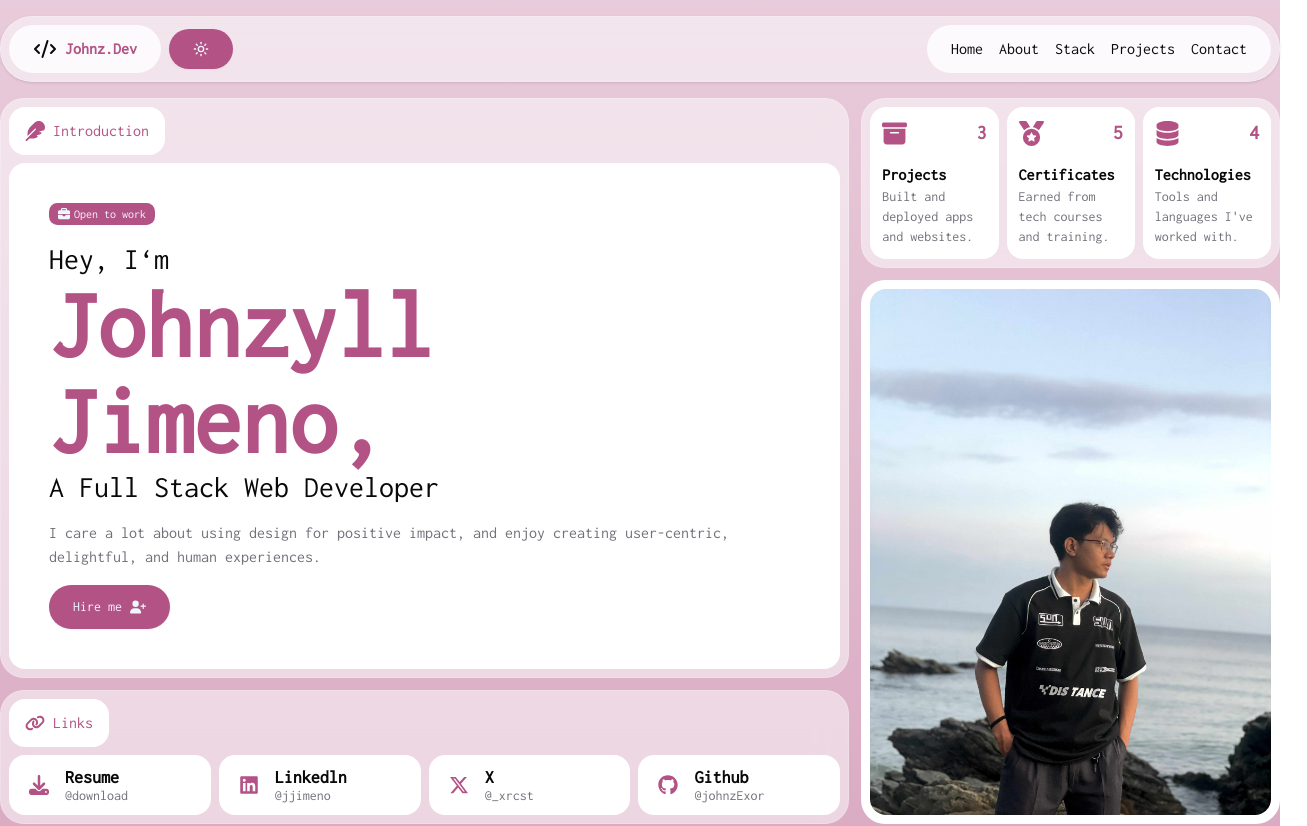
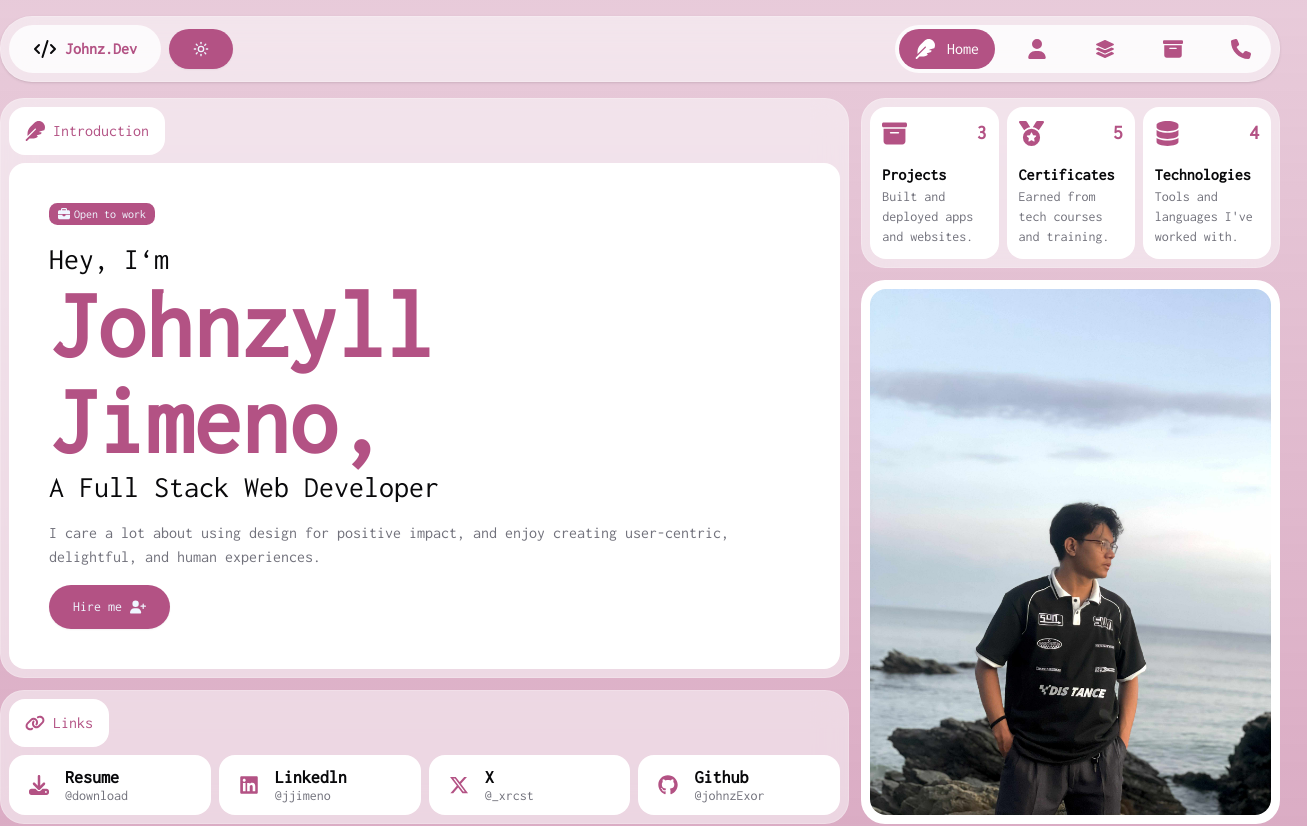
Before and after one commit to JohnzExor/2025-portfolio, a Next.js app: page / in a window 1280 px wide. Shown: the top 826 px of the page, 1307 px wide, since content can reach past the window. Built offline with nearby package versions, Linux system fonts and the light colour scheme.

Commit message:
updated header'

```diff
--- a/src/app/data.ts
+++ b/src/app/data.ts
@@ -12,15 +12,19 @@ import {
   FaUserGraduate,
   FaLeaf,
   FaShopify,
+  FaUser,
+  FaFeather,
+  FaLayerGroup,
+  FaPhone,
 } from "react-icons/fa6";
 import { RiNextjsLine } from "react-icons/ri";
 
 export const links = [
-  { name: "Home", link: "#home" },
-  { name: "About", link: "#about" },
-  { name: "Stack", link: "#tech" },
-  { name: "Projects", link: "#projects" },
-  { name: "Contact", link: "#contact" },
+  { name: "Home", link: "#home", icon: FaFeather },
+  { name: "About", link: "#about", icon: FaUser },
+  { name: "Stack", link: "#tech", icon: FaLayerGroup },
+  { name: "Projects", link: "#projects", icon: FaBoxArchive },
+  { name: "Contact", link: "#contact", icon: FaPhone },
 ];
 
 export const techStack = [
--- a/src/app/globals.css
+++ b/src/app/globals.css
@@ -120,3 +120,7 @@
     @apply bg-background text-foreground;
   }
 }
+
+html {
+  scroll-behavior: smooth;
+}
--- a/src/app/header.tsx
+++ b/src/app/header.tsx
@@ -1,16 +1,25 @@
+"use client";
+
 import { links } from "./data";
 import Link from "next/link";
 import SideSheet from "./side-sheet";
 import { ModeToggle } from "@/components/theme/mode-toggle";
 import { CodeXml } from "lucide-react";
+import { act, useState } from "react";
+import { cn } from "@/lib/utils";
+import clsx from "clsx";
+import { usePathname } from "next/navigation";
 
 const Header = () => {
+  const pathname = usePathname();
+  const [activePath, setActivePath] = useState<string>("#home");
+
   return (
-    <header className="mx-1 md:mx-0 p-1 md:p-2 flex items-center justify-between bg-background/50 backdrop-blur-lg border border-background/20 rounded-4xl mt-2 md:mt-4 sticky top-2 md:top-4 z-50 shadow duration-500 ease-in-out">
+    <header className="mx-1 md:mx-0 p-1 md:p-2 flex items-center justify-between bg-background/50 backdrop-blur-lg border border-background/20 rounded-4xl mt-2 md:mt-4 sticky top-2 md:top-4 z-50 shadow">
       <div className="flex items-center gap-2">
         <Link
           href={"/"}
-          className="flex items-center gap-2 bg-background/80 py-3 px-6 rounded-3xl hover:scale-105 hover:ml-2 duration-500 ease-in-out"
+          className="flex items-center gap-2 bg-background/80 py-3 px-6 rounded-3xl"
         >
           <CodeXml />
           <label className="font-bold text-primary">Johnz.Dev</label>
@@ -18,14 +27,26 @@ const Header = () => {
         <ModeToggle />
       </div>
 
-      <ul className="hidden md:flex gap-4 bg-background/80 py-3 px-6 rounded-3xl hover:scale-105 hover:mr-2 duration-500 ease-in-out">
-        {links.map(({ link, name }, index) => (
+      <ul className="hidden md:flex gap-4 bg-background/80 p-1 rounded-3xl">
+        {links.map(({ link, name, icon: Icon }, index) => (
           <li key={index}>
             <Link
               href={link}
-              className="hover:text-primary duration-500 ease-in-out"
+              onClick={() => setActivePath(link)}
+              className={clsx("flex items-center group py-2 px-4", {
+                "bg-primary rounded-3xl text-background": activePath === link,
+                "text-primary": activePath !== link,
+              })}
             >
-              {name}
+              <Icon size={20} className="shrink-0" />
+              <span
+                className={clsx(
+                  "w-0 group-hover:w-full opacity-0  group-hover:ml-3 group-hover:opacity-100 duration-300 ease-in",
+                  { "opacity-100 ml-3 w-auto": activePath === link }
+                )}
+              >
+                {name}
+              </span>
             </Link>
           </li>
         ))}
--- a/src/app/section-container.tsx
+++ b/src/app/section-container.tsx
@@ -1,26 +1,35 @@
+import { cn } from "@/lib/utils";
 import { ReactNode } from "react";
 import { IconType } from "react-icons/lib";
 
 const SectionContainer = ({
+  id,
   name,
-  id,
   icon: Icon,
+  className,
   children,
 }: {
-  name: string;
   id: string;
-  icon: IconType;
+  name?: string;
+  icon?: IconType;
+
+  className?: string;
   children: ReactNode;
 }) => {
   return (
     <section
       id={id}
-      className="p-2 rounded-3xl bg-background/50 backdrop-blur-lg border border-background/20 space-y-2 hover:scale-101 duration-300 ease-in-out"
+      className={cn(
+        "p-2 rounded-3xl bg-background/50 backdrop-blur-lg border border-background/20 space-y-2 ",
+        className
+      )}
     >
-      <div className="flex items-center gap-2 bg-background px-4 py-3 rounded-2xl w-fit text-primary">
-        <Icon size={20} />
-        <span>{name}</span>
-      </div>
+      {name && Icon ? (
+        <div className="flex items-center justify-center gap-2 bg-background px-4 py-3 rounded-2xl w-full md:w-fit text-primary">
+          <Icon size={20} />
+          <span>{name}</span>
+        </div>
+      ) : null}
       {children}
     </section>
   );
--- a/src/app/section-hero.tsx
+++ b/src/app/section-hero.tsx
@@ -65,7 +65,7 @@ const SectionHero = () => {
       </div>
 
       <div className="space-y-2 md:space-y-3 flex flex-col group">
-        <div className="h-fit p-2 bg-background/50 backdrop-blur-lg rounded-3xl border-1 border-background/20 hover:scale-101 duration-300 ease-in-out">
+        <SectionContainer id="overview-stats">
           <ul className="grid grid-cols-1 xl:grid-cols-3 gap-2">
             {overviewStats.map(
               ({ count, description, icon: Icon, name }, index) => (
@@ -80,18 +80,18 @@ const SectionHero = () => {
               )
             )}
           </ul>
-        </div>
-        <div className="h-full p-2 bg-background backdrop-blur-lg rounded-3xl border-1 border-background/20 hover:scale-101 duration-300 ease-in-out">
+        </SectionContainer>
+        <SectionContainer id="dev-image" className="h-full bg-background">
           <div className="relative h-[300px] md:h-full">
             <Image
               src={profile}
               alt="profile"
               placeholder="blur"
               fill
-              className=" object-cover object-bottom duration-500 dark:brightness-75 rounded-2xl"
+              className=" object-cover object-center md:object-bottom duration-500 dark:brightness-75 rounded-2xl"
             />
           </div>
-        </div>
+        </SectionContainer>
       </div>
     </section>
   );
--- a/src/app/side-sheet.tsx
+++ b/src/app/side-sheet.tsx
@@ -10,7 +10,7 @@ import {
 } from "@/components/ui/sheet";
 import { links, socials } from "./data";
 import Link from "next/link";
-import { AlignRight } from "lucide-react";
+import { AlignRight, ChevronRight } from "lucide-react";
 import { useState } from "react";
 import { Avatar, AvatarFallback, AvatarImage } from "@/components/ui/avatar";
 import { PiSparkleFill } from "react-icons/pi";
@@ -52,15 +52,17 @@ const SideSheet = () => {
             </div>
           </div>
 
-          <ul className="flex flex-col items-center gap-4 bg-background rounded-2xl py-4">
-            {links.map(({ link, name }, index) => (
+          <ul className="px-4 space-y-5 bg-background rounded-2xl py-4">
+            {links.map(({ link, name, icon: Icon }, index) => (
               <li key={index}>
                 <Link
                   href={link}
                   onClick={() => setIsOpen(false)}
-                  className="text-xl"
+                  className="text-xl flex items-center text-primary gap-4"
                 >
-                  {name}
+                  <Icon />
+                  <span>{name}</span>
+                  <ChevronRight className="ml-auto" />
                 </Link>
               </li>
             ))}
```
